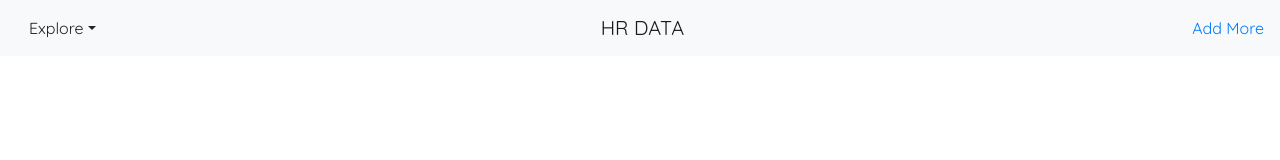
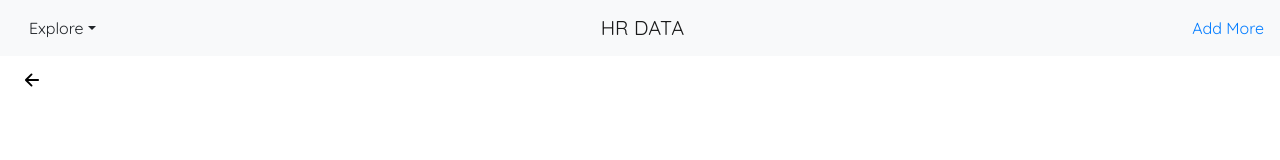
Before and after one commit to garcian5/hr-system, a React (Create React App) app in the folder client/: page /dept-by-comp in a window 1280 px wide. Shown: the top 160 px of the page. Built offline with nearby package versions, Linux system fonts and the light colour scheme.

Commit message:
added DeptByComp

```diff
--- a/client/src/App.js
+++ b/client/src/App.js
@@ -24,6 +24,9 @@ import EmployeeInfo from './components/employeeinfo/EmployeeInfo';
 import Test from './components/test/Test';
 
 import UpdateCompany from './components/update/UpdateCompany';
+
+// new design
+import DeptByComp from './components/newcomponents/DeptByComp'
 
 function App() {
   return (
@@ -52,6 +55,10 @@ function App() {
           <Route path="/test-dept" component={TestDept} />
           <Route path="/test-comp" component={TestComp} />
           <Route path="/test-update-emp" component={TestUpdateEmp} />
+
+          {/*This is the new design routes*/}
+          <Route path="/dept-by-comp" component={DeptByComp} />
+
         </Switch>
       </Router>
     </div>
--- /dev/null
+++ b/client/src/components/newcomponents/DeptByComp.js
@@ -0,0 +1,17 @@
+import React, { Component } from 'react'
+
+export default class DeptByComp extends Component {
+  render() {
+    return (
+      <div>
+        <button
+          title='Back to Employees'
+          className="back-btn"
+          onClick={() => this.props.history.push('/companies')}>
+          <ion-icon name="arrow-back-outline"></ion-icon>
+        </button>
+        {this.props.history.location.state}
+      </div>
+    )
+  }
+}
--- a/client/src/components/routes/Companies.js
+++ b/client/src/components/routes/Companies.js
@@ -28,6 +28,10 @@ export default class Companies extends Component {
 
   onModalHide = () => {this.setState({delCompClicked: false})}
 
+  compNameClicked = (comp_id) => {
+    this.props.history.push('/dept-by-comp', comp_id)
+  }
+
   render() {
     const renderComps = this.state.companies.map(comp =>(
       <tr key={comp._id}>
@@ -50,7 +54,9 @@ export default class Companies extends Component {
           </button>
         </td>
         <td>
-          {comp.company_name}
+          <button className="employee-name" onClick={() => this.compNameClicked(comp._id)}>
+            {comp.company_name}
+          </button>
         </td>
         <td>
           {comp.company_address}
```
